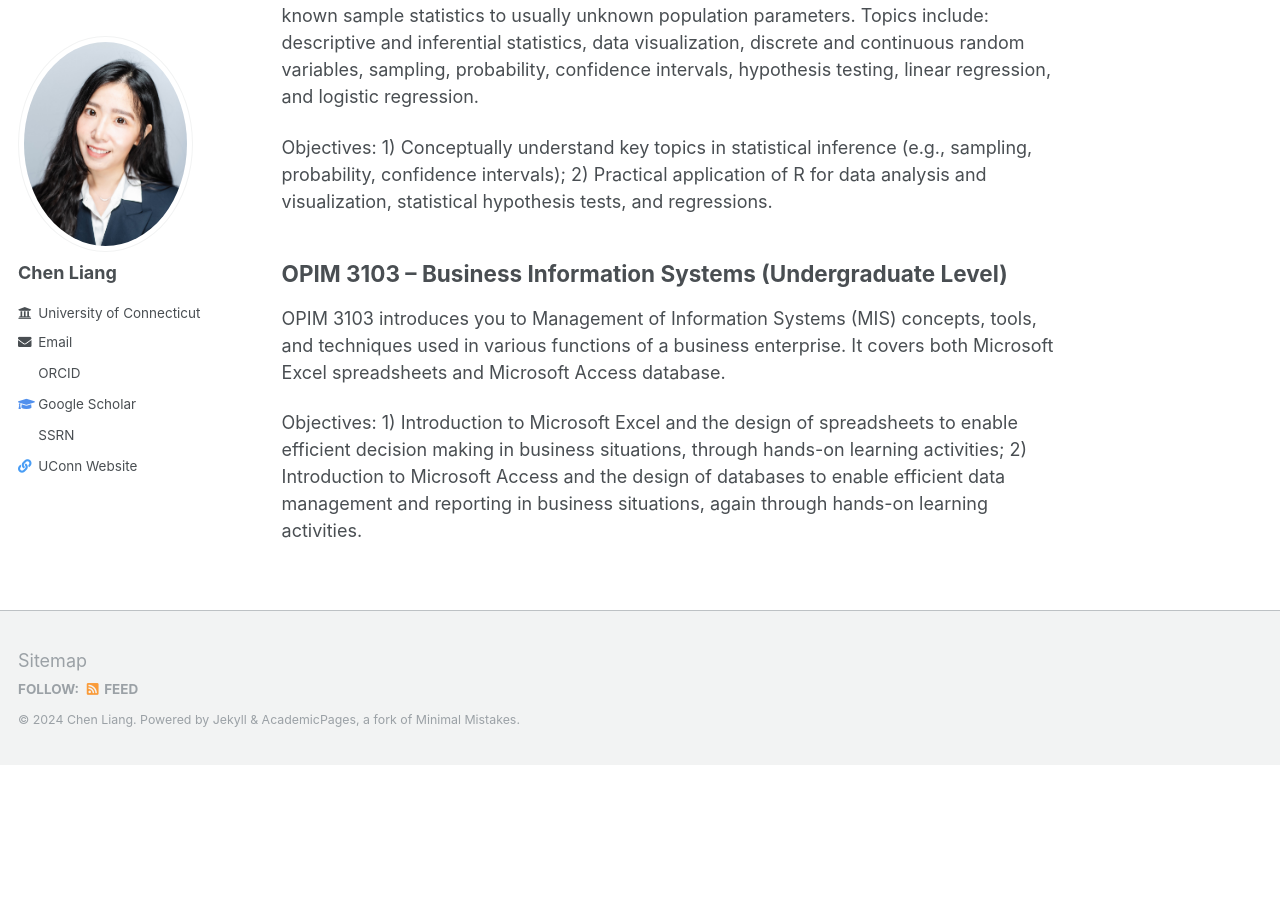
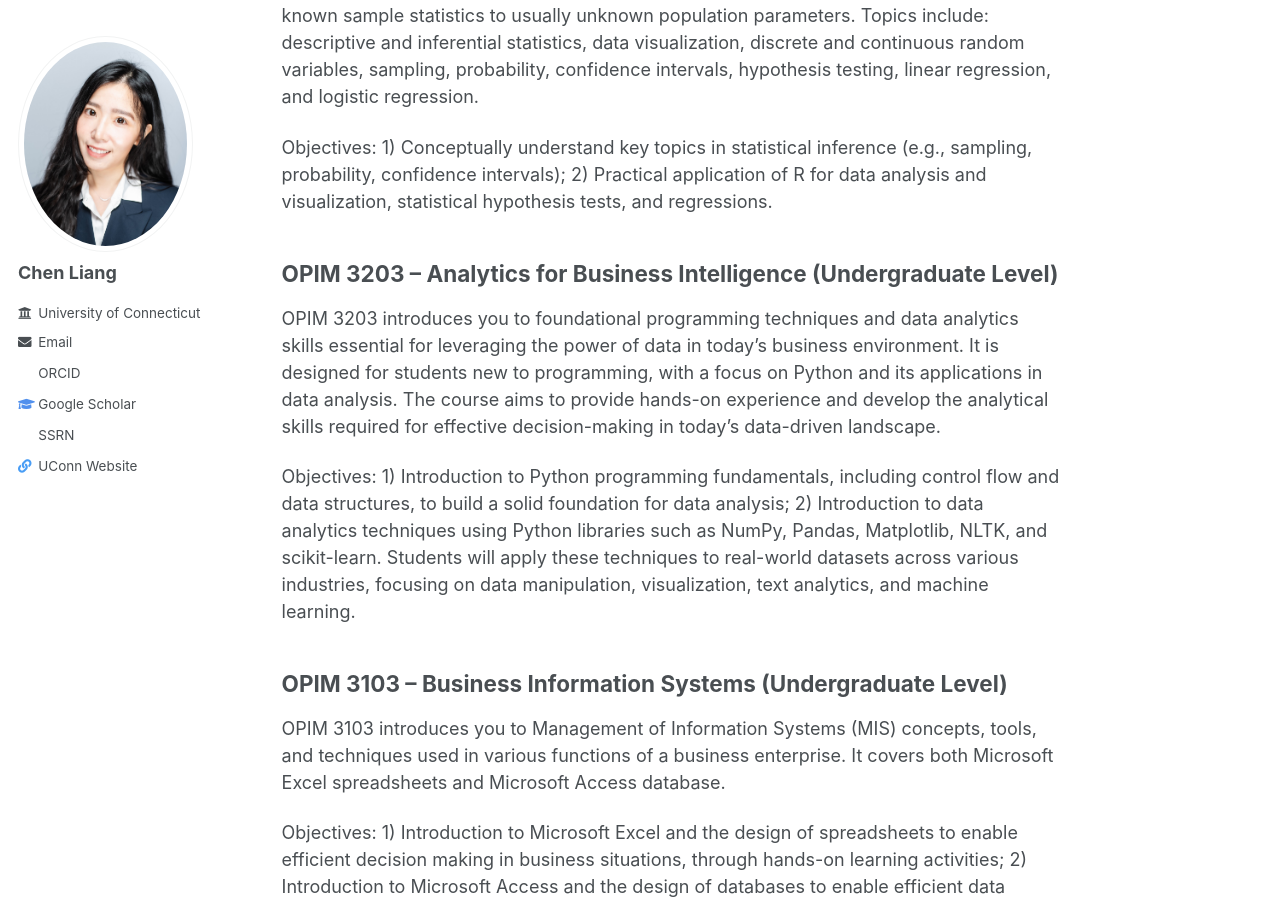
Before and after one commit to chen0liang/chen0liang.github.io, a Jekyll site: the page built from _pages/teaching.md, in a window 1280 px wide and 900 px high, scrolled down 540 px. Built offline with Jekyll 4.4.1, drawn with Linux system fonts in a browser that asks for light colours; a style sheet for code colours, icons or effects is not loaded; before the commit the page ends 1305 px from its top, so only the background shows below that.

Commit message:
Update teaching.md

```diff
--- a/_pages/teaching.md
+++ b/_pages/teaching.md
@@ -18,6 +18,12 @@ OPIM 5603 introduces you to the concepts of population and sample; the differenc
 
 Objectives: 1)	Conceptually understand key topics in statistical inference (e.g., sampling, probability, confidence intervals); 2)	Practical application of R for data analysis and visualization, statistical hypothesis tests, and regressions.
 
+## OPIM 3203 -- Analytics for Business Intelligence  (Undergraduate Level)
+
+OPIM 3203 introduces you to foundational programming techniques and data analytics skills essential for leveraging the power of data in today's business environment. It is designed for students new to programming, with a focus on Python and its applications in data analysis. The course aims to provide hands-on experience and develop the analytical skills required for effective decision-making in today’s data-driven landscape.
+
+Objectives: 1) Introduction to Python programming fundamentals, including control flow and data structures, to build a solid foundation for data analysis; 2) Introduction to data analytics techniques using Python libraries such as NumPy, Pandas, Matplotlib, NLTK, and scikit-learn. Students will apply these techniques to real-world datasets across various industries, focusing on data manipulation, visualization, text analytics, and machine learning.
+
 ## OPIM 3103 -- Business Information Systems (Undergraduate Level)
 
 OPIM 3103 introduces you to Management of Information Systems (MIS) concepts, tools, and techniques used in various functions of a business enterprise. It covers both Microsoft Excel spreadsheets and Microsoft Access database.
```
